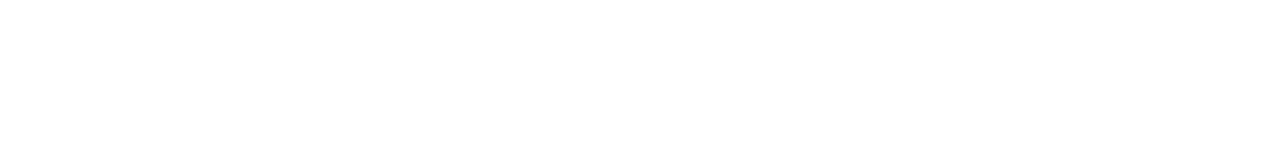
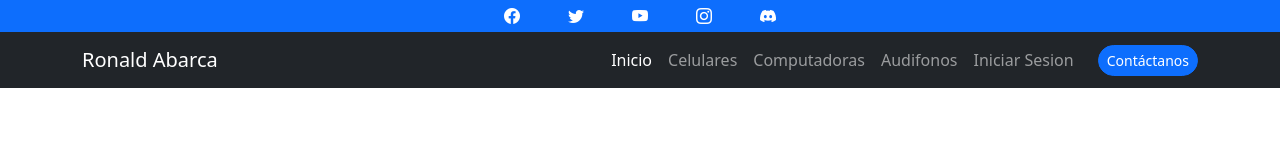
Before and after one commit to ronald-abarca/Repo_tienda, a plain HTML site: page index.html in a window 1280 px wide. Drawn offline with nearby package versions, Linux system fonts and the light colour scheme.

Commit message:
cambio header

```diff
--- a/index.html
+++ b/index.html
@@ -10,6 +10,53 @@
     <title>Tienda online</title>
 </head>
 <body>
+    <header>
+        <div class="bg-primary py-1 d-none d-sm-flex justify-content-center">
+            <a href="" class="text-white mx-4"><span class="bi bi-facebook"></span></a>
+            <a href="" class="text-white mx-4"><span class="bi bi-twitter"></span></a>
+            <a href="" class="text-white mx-4"><span class="bi bi-youtube"></span></a>
+            <a href="" class="text-white mx-4"><span class="bi bi-instagram"></span></a>
+            <a href="" class="text-white mx-4"><span class="bi bi-discord"></span></a>
+        </div>
+        <nav class="navbar navbar-expand-lg navbar-dark bg-dark">
+            <div class="container">
+                    <!-- Icono de menu -->
+                    <a class="navbar-brand" href="#">
+                        Ronald Abarca
+                    </a>
+                    <!-- Boton responsive -->
+                    <button class="navbar-toggler" type="button" data-bs-toggle="collapse" data-bs-target="#navbarSupportedContent" aria-controls="navbarSupportedContent" aria-expanded="false" aria-label="Toggle navigation">
+                        <span class="navbar-toggler-icon"></span>
+                    </button>
+                    <!-- Cuerpo de mi menu / Enlaces -->
+                    <div class="collapse navbar-collapse pb-2 pb-lg-0" id="navbarSupportedContent">
+                        <ul class="navbar-nav ms-auto mb-2 mb-lg-0 me-lg-3">
+                            <li class="nav-item">
+                                    <a class="nav-link active" aria-current="page" href="#">Inicio</a>
+                            </li>
+                            <li class="nav-item">
+                                    <a class="nav-link" href="#">Celulares</a>
+                            </li>
+                            <li class="nav-item">
+                                    <a class="nav-link" href="#">Computadoras</a>
+                            </li>
+                            <li class="nav-item">
+                                    <a class="nav-link" href="#">Audifonos</a>
+                            </li>
+                            <li class="nav-item">
+                                    <a class="nav-link" href="#">Iniciar Sesion</a>
+                            </li>
+                        </ul>
+                        <div class="d-flex justify-content-center align-items-center">
+                            <button class="btn btn-primary btn-sm rounded-pill" data-bs-toggle="modal" data-bs-target="#modalContacto">Contáctanos</button>
+                        </div>
+                    </div>
+            </div>
+        </nav>
+
+
+
+    </header>
 
 
 </body>
```
